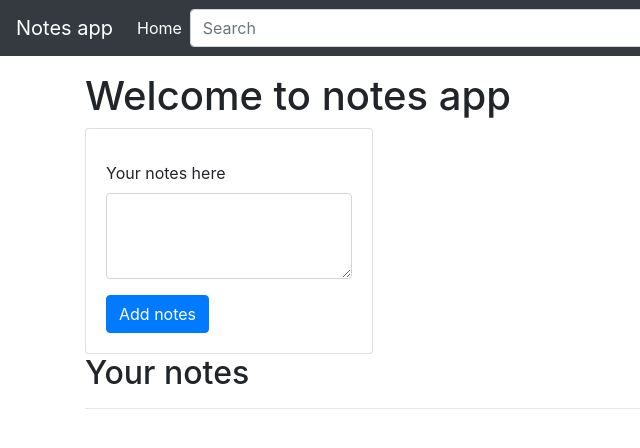
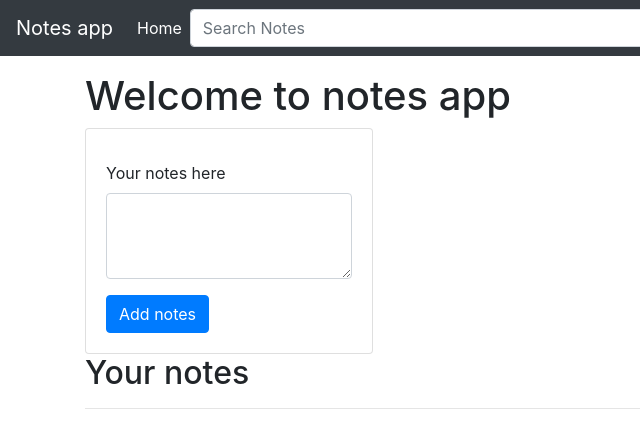
Before and after one commit to mohitdahal3/Note-app, a plain HTML site: page index.html in a window 1280 px wide. Shown: the full height of the page, 0-640 px from the left. Drawn offline with nearby package versions, Linux system fonts and the light colour scheme.

Commit message:
Update index.html

```diff
--- a/index.html
+++ b/index.html
@@ -25,7 +25,7 @@
 
             </ul>
             <form class="form-inline my-2 my-lg-0"></form>
-                <input id = "searchTxt" class="form-control mr-sm-2" placeholder="Search" aria-label="Search">
+                <input id = "searchTxt" class="form-control mr-sm-2" placeholder="Search Notes" aria-label="Search">
                 <button onclick="searchFun()" class="btn btn-outline-success my-2 my-sm-0">Search</button>
             </form>
         </div>
```
